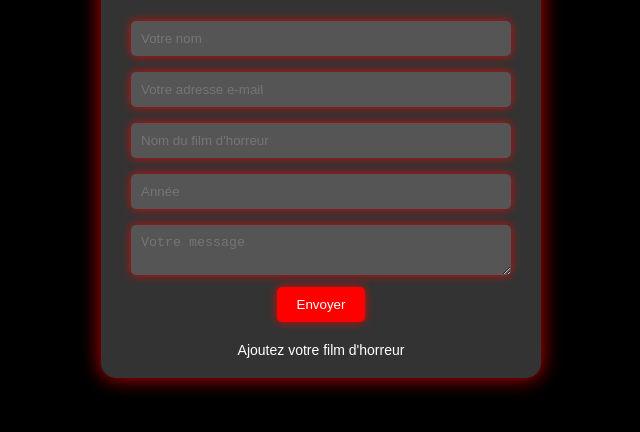
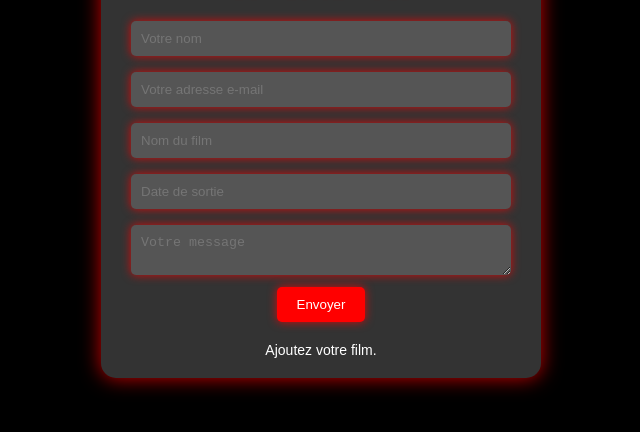
Before and after one commit to HorrorMovies18/Horror-Movies---Contactez-Nous, a plain HTML site: page index.html in a window 1280 px wide. Shown: the part 294-726 px from the top of the page, without its empty margins (319-959 px from the left). Drawn offline with Linux system fonts and the light colour scheme.

Commit message:
Update index.html

```diff
--- a/index.html
+++ b/index.html
@@ -108,12 +108,12 @@
         <form action="https://formspree.io/f/xbljdpwd" method="POST">
             <input type="text" name="name" placeholder="Votre nom" required>
             <input type="email" name="_replyto" placeholder="Votre adresse e-mail" required>
-            <input type="text" name="movie" placeholder="Nom du film d'horreur" required>
-            <input type="text" name="year" placeholder="Année" required>
+            <input type="text" name="movie" placeholder="Nom du film" required>
+            <input type="text" name="year" placeholder="Date de sortie" required>
             <textarea name="message" placeholder="Votre message"></textarea>
             <button type="submit">Envoyer</button>
         </form>
-        <div class="add-movie">Ajoutez votre film d'horreur</div>
+        <div class="add-movie">Ajoutez votre film.</div>
     </div>
 </body>
 </html>
```
